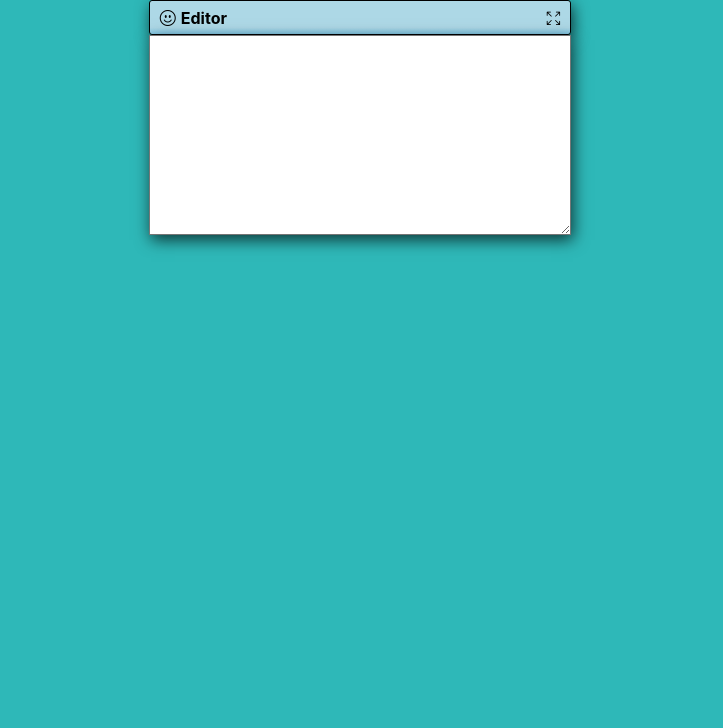
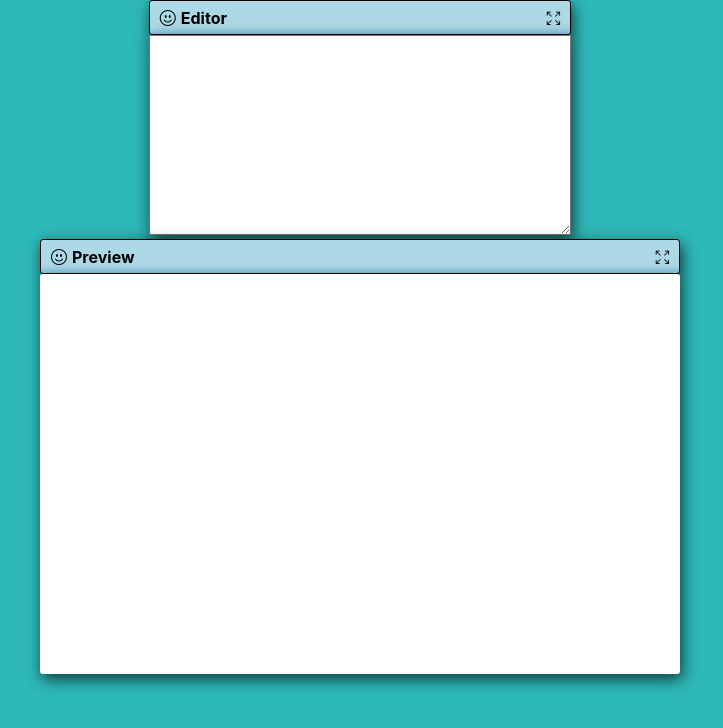
Before and after one commit to code-vine/markdown-previewer, a React (Create React App) app: page / in a window 1280 px wide. Shown: the top 728 px of the page, without its empty margins (280-1003 px from the left). Built offline with nearby package versions, Linux system fonts and the light colour scheme.

Commit message:
makes ui for editor and previewer

```diff
--- a/src/App.css
+++ b/src/App.css
@@ -1,8 +1,3 @@
-*, ::before, ::after{
-    margin: 0;
-    padding: 0;
-    box-sizing: border-box;
-}
 
 body{
     background-color: rgb(46, 184, 184);
--- a/src/App.js
+++ b/src/App.js
@@ -1,10 +1,12 @@
 import './App.css';
 import Editor from './Editor'
+import Preview from './Preview';
 
 function App() {
   return (
     <div className="App">
       <Editor className="Editor" />
+      <Preview />
     </div>
   );
 }
--- a/src/Editor.css
+++ b/src/Editor.css
@@ -1,11 +1,10 @@
 #editor{
-    width: 33vw;
-    min-height: 25vh;
+    width: var(--editor-width);
+    min-height: var(--editor-height);
     height:25vh;
     overflow-y:scroll;
     padding: 5px 10px;
     outline: none;
     resize: vertical;
-    box-shadow: 2px 5px 15px rgba(0, 0, 0, 0.7);
-
+    box-shadow: var(--box-shadow);
 }
--- a/src/Preview.css
+++ b/src/Preview.css
@@ -0,0 +1,8 @@
+#preview{
+    width: var(--preview-width);
+    height:var(--preview-height);
+    min-height: var(--preview-height);
+    background-color: white;
+    box-shadow: var(--box-shadow);
+    border-radius: var(--radius);
+}
--- a/src/Preview.js
+++ b/src/Preview.js
@@ -6,6 +6,11 @@ function Preview(props){
     return (
         <div className='preview-wrap'>
             <Toolbar title="Preview" />
+            <div id="preview">
+
+            </div>
         </div>
     )
 }
+
+export default Preview;
--- a/src/Toolbar.css
+++ b/src/Toolbar.css
@@ -1,6 +1,3 @@
-:root{
-    --toolbar-gradient:linear-gradient(lightblue , lightblue 80%, skyblue);
-}
 
 .toolBar{
     display: flex;
@@ -10,13 +7,13 @@
     gap:0 5px;
     background: var(--toolbar-gradient);
     border: 1px solid black;
-    border-radius: 3px;
-    width: 33vw;
+    border-radius: var(--radius);
+    width: inherit;
     font-weight: bold;
     height: 35px;
     padding:10px;
     margin-bottom: 0;
-    box-shadow: 2px 5px 15px rgba(0, 0, 0, 0.7);
+    box-shadow: var(--box-shadow);
 
 
 }
--- a/src/Toolbar.js
+++ b/src/Toolbar.js
@@ -8,7 +8,7 @@ function Toolbar(props){
                 <p>{props.title}</p>
             </div>
             <div id='toolbar-expander'>
-                <button className='enlarger'><i className="bi bi-arrows-fullscreen"></i></button>
+                <button className='enlarger' onClick={props.Enlarge}><i className="bi bi-arrows-fullscreen"></i></button>
             </div>
         </div>
     );
--- a/src/index.css
+++ b/src/index.css
@@ -1,3 +1,20 @@
+*, ::before, ::after{
+  margin: 0;
+  padding: 0;
+  box-sizing: border-box;
+}
+
+:root{
+  --box-shadow: 2px 5px 15px rgba(0, 0, 0, 0.7);
+  --toolbar-gradient:linear-gradient(lightblue , lightblue 80%, skyblue);
+  --radius:3px;
+  --editor-width:33vw;
+  --editor-height:25vh;
+  --preview-width:50vw;
+  --preview-height:50vh;
+
+}
+
 body {
   margin: 0;
   font-family: -apple-system, BlinkMacSystemFont, 'Segoe UI', 'Roboto', 'Oxygen',
```
